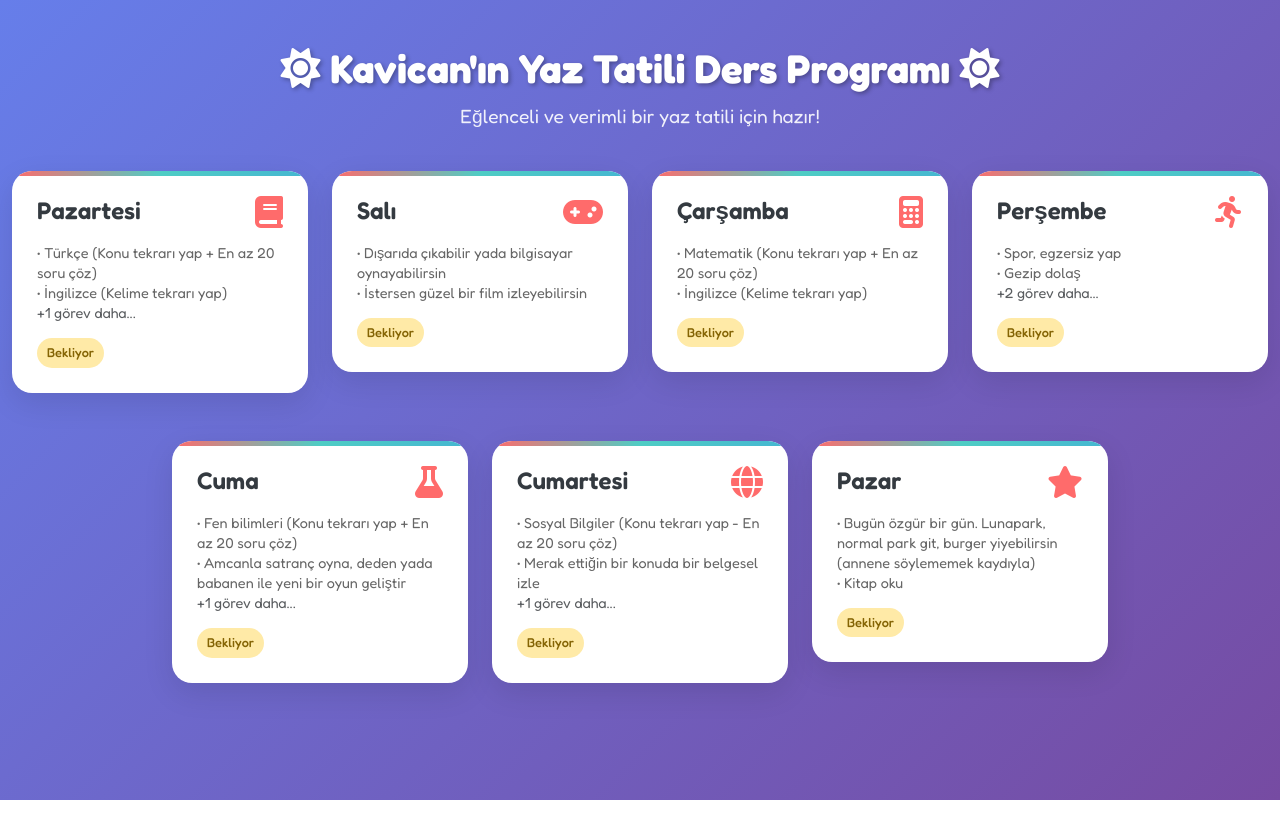
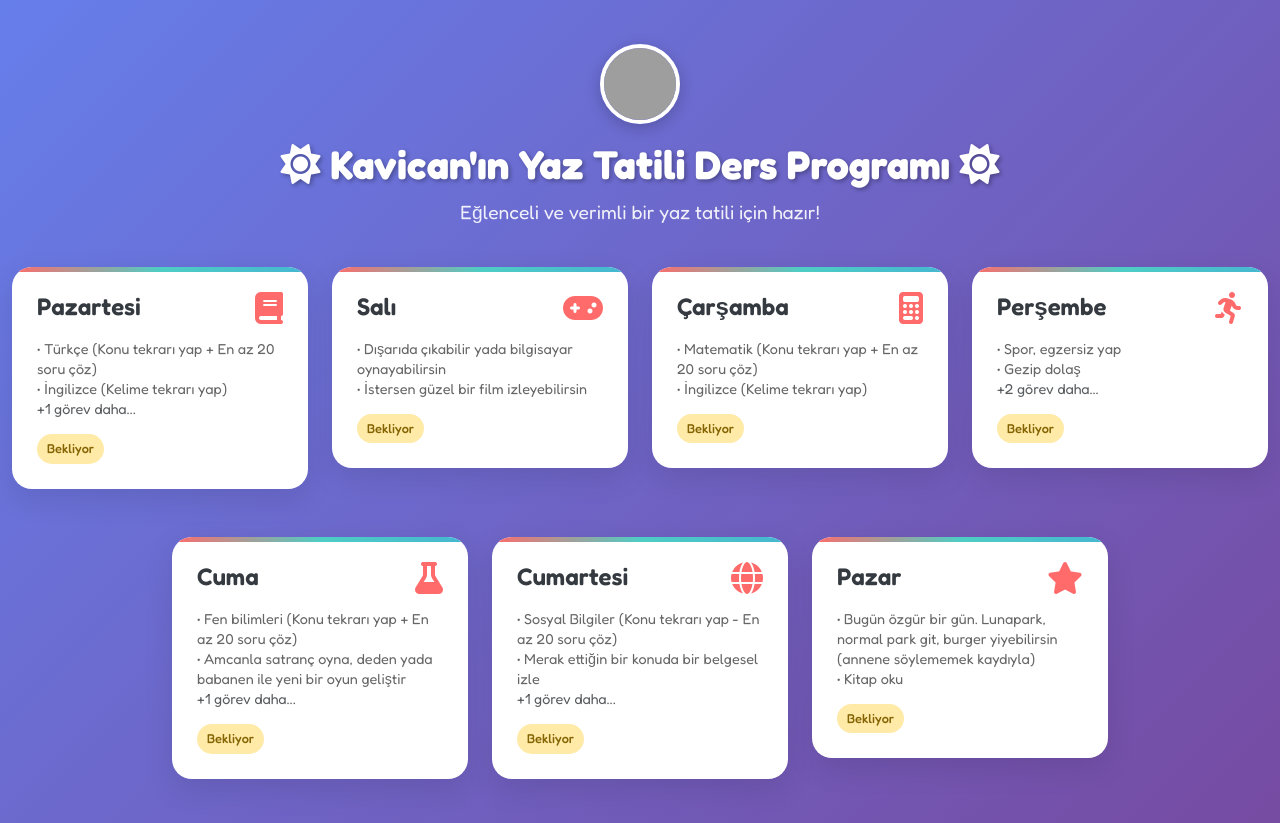
Before and after one commit to Fatih-Cil/KavicanAPP, a plain HTML site: page index.html in a window 1280 px wide. Before the commit the page ends 800 px from the top, so only its background shows below. Drawn offline with nearby package versions, Linux system fonts and the light colour scheme; grey boxes are pictures that could not be loaded.

Commit message:
Kavican'ın avatar fotoğrafı eklendi

```diff
--- a/index.html
+++ b/index.html
@@ -13,6 +13,9 @@
     <div class="container-fluid">
         <!-- Header -->
         <header class="text-center py-4">
+            <div class="avatar-container mb-3">
+                <img src="kavican-avatar.jpg" alt="Kavican" class="avatar-img" onerror="this.style.display='none'">
+            </div>
             <h1 class="main-title">
                 <i class="fas fa-sun"></i>
                 Kavican'ın Yaz Tatili Ders Programı
--- a/style.css
+++ b/style.css
@@ -25,6 +25,26 @@ body {
 }
 
 /* Header Styles */
+.avatar-container {
+    display: flex;
+    justify-content: center;
+    align-items: center;
+}
+
+.avatar-img {
+    width: 80px;
+    height: 80px;
+    border-radius: 50%;
+    border: 4px solid white;
+    box-shadow: 0 4px 15px rgba(0,0,0,0.2);
+    object-fit: cover;
+    transition: transform 0.3s ease;
+}
+
+.avatar-img:hover {
+    transform: scale(1.1);
+}
+
 .main-title {
     color: white;
     font-size: 2.5rem;
@@ -297,6 +317,11 @@ body {
 
 /* Responsive Design */
 @media (max-width: 768px) {
+    .avatar-img {
+        width: 60px;
+        height: 60px;
+    }
+
     .main-title {
         font-size: 2rem;
     }
```
Also changed, not shown: 1 other file.
